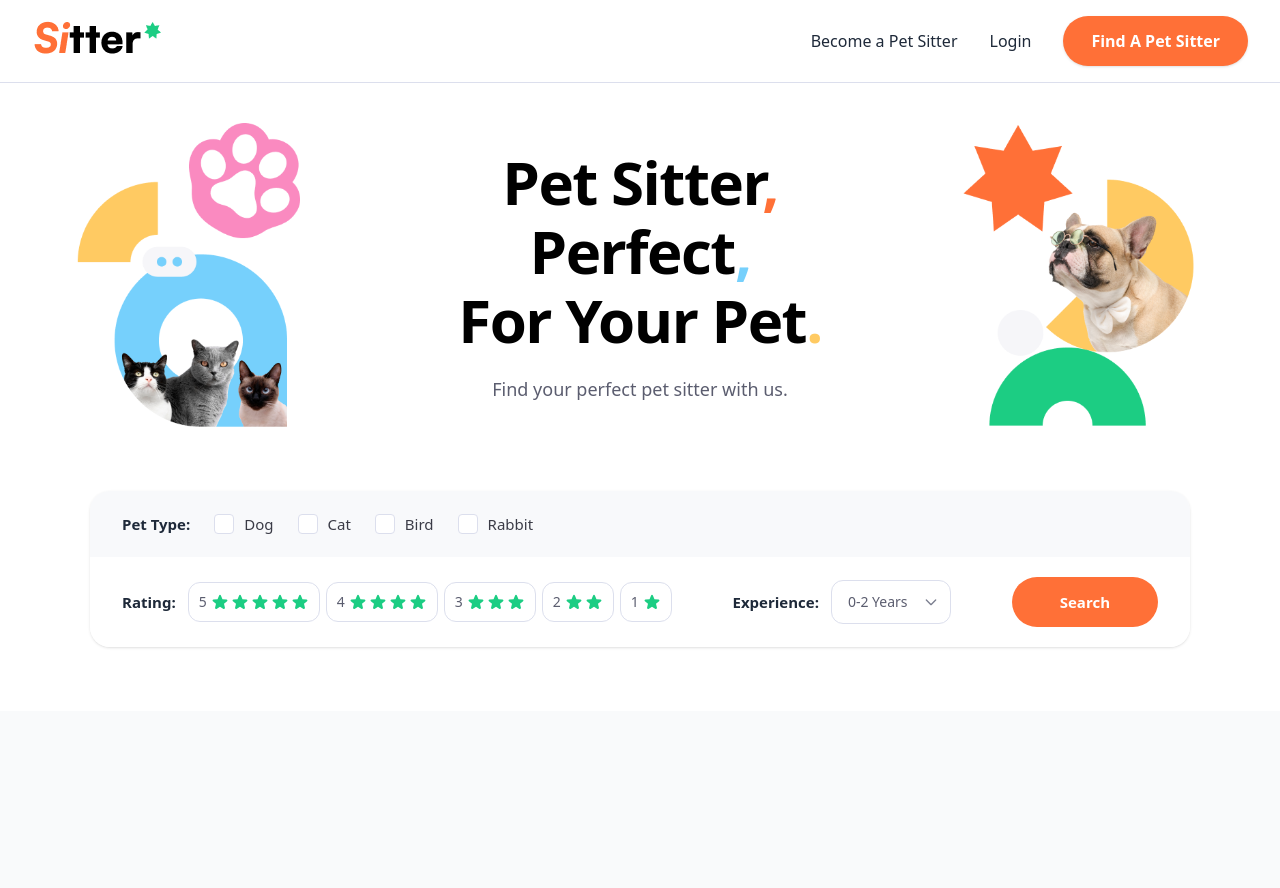
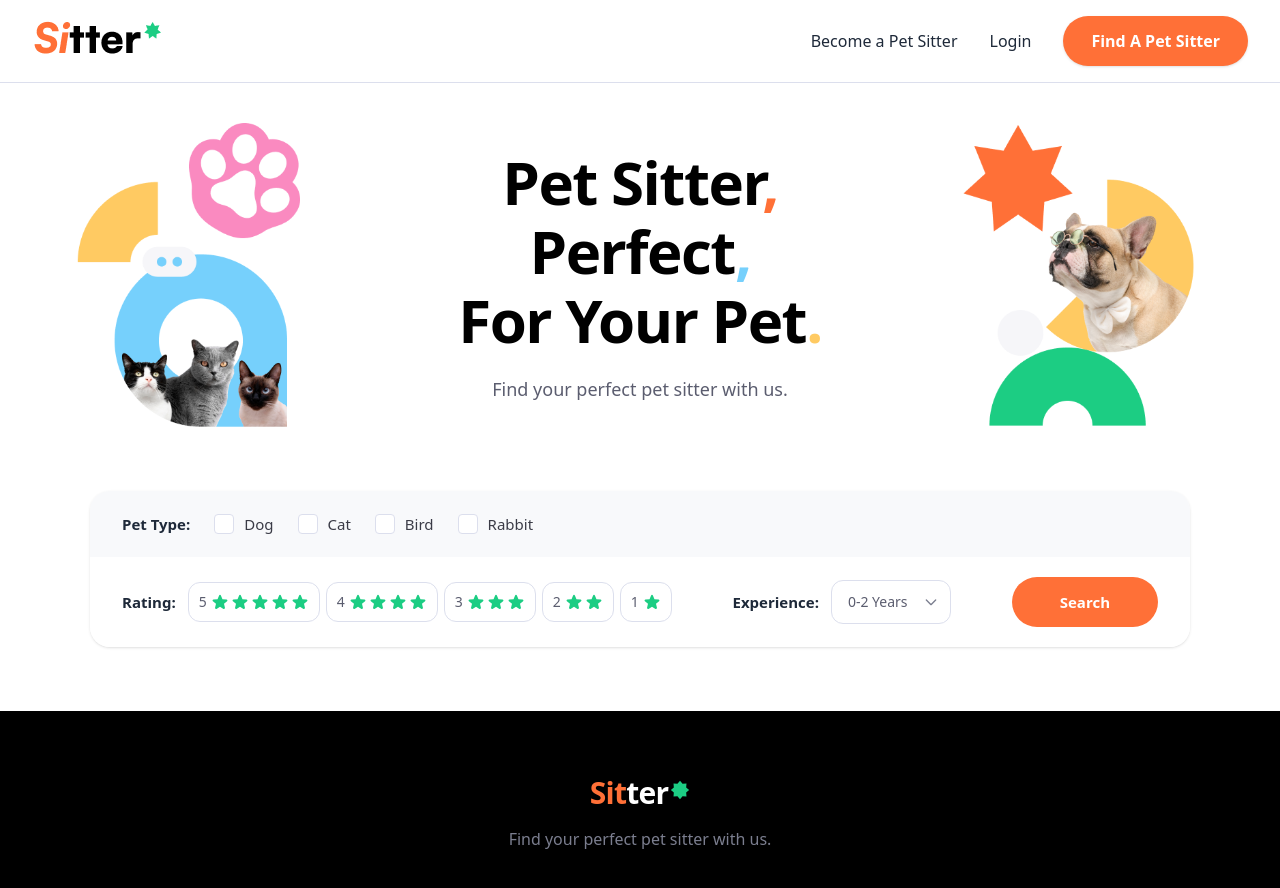
Before and after one commit to Kaopan11/pet-sitter-app-client, a Next.js app: page / in a window 1280 px wide. Shown: the top 888 px of the page. Before the commit the page ends 800 px from the top, so only its background shows below. Built offline with nearby package versions, Linux system fonts and the light colour scheme; a web font is replaced by a local one.

Commit message:
feat: implement global footer component

```diff
--- /dev/null
+++ b/src/app/components/Footer.jsx
@@ -0,0 +1,31 @@
+import Link from "next/link";
+
+export default function Footer() {
+    return (
+        <footer className="w-full bg-black py-12 sm:py-16 px-4 sm:px-6 lg:px-8">
+            <div className="max-w-7xl mx-auto flex flex-col items-center text-center">
+                {/* Logo: Sitter★ */}
+                <Link href="/" className="inline-flex items-baseline gap-0 group">
+                    <span className="text-2xl sm:text-3xl font-black tracking-tight">
+                        <span className="text-[#FF7037]">Sit</span>
+                        <span className="text-white">ter</span>
+                    </span>
+                    {/* Green Star */}
+                    <svg
+                        className="w-4 h-4 sm:w-5 sm:h-5 ml-0.5 -translate-y-1"
+                        viewBox="0 0 24 24"
+                        fill="#1CCD83"
+                        aria-hidden="true"
+                    >
+                        <polygon points="12,1 15.06,4.61 19.78,4.22 19.39,8.94 23,12 19.39,15.06 19.78,19.78 15.06,19.39 12,23 8.94,19.39 4.22,19.78 4.61,15.06 1,12 4.61,8.94 4.22,4.22 8.94,4.61" />
+                    </svg>
+                </Link>
+
+                {/* Tagline */}
+                <p className="mt-4 text-sm sm:text-base text-gray-400 font-medium">
+                    Find your perfect pet sitter with us.
+                </p>
+            </div>
+        </footer>
+    );
+}
--- a/src/app/layout.js
+++ b/src/app/layout.js
@@ -1,5 +1,6 @@
 import "./globals.css";
 import Navbar from "./components/Navbar";
+import Footer from "./components/Footer";
 
 export const metadata = {
   title: "Pet Sitter App",
@@ -12,6 +13,7 @@ export default function RootLayout({ children }) {
       <body className="min-h-full flex flex-col font-sans bg-gray-50">
         <Navbar />
         <main className="flex-1">{children}</main>
+        <Footer />
       </body>
     </html>
   );
```
